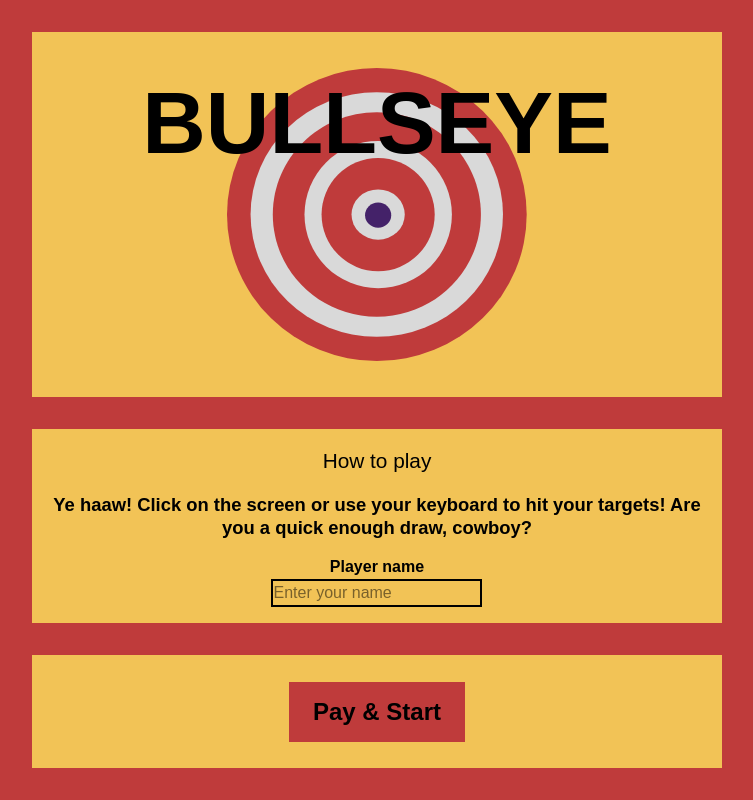
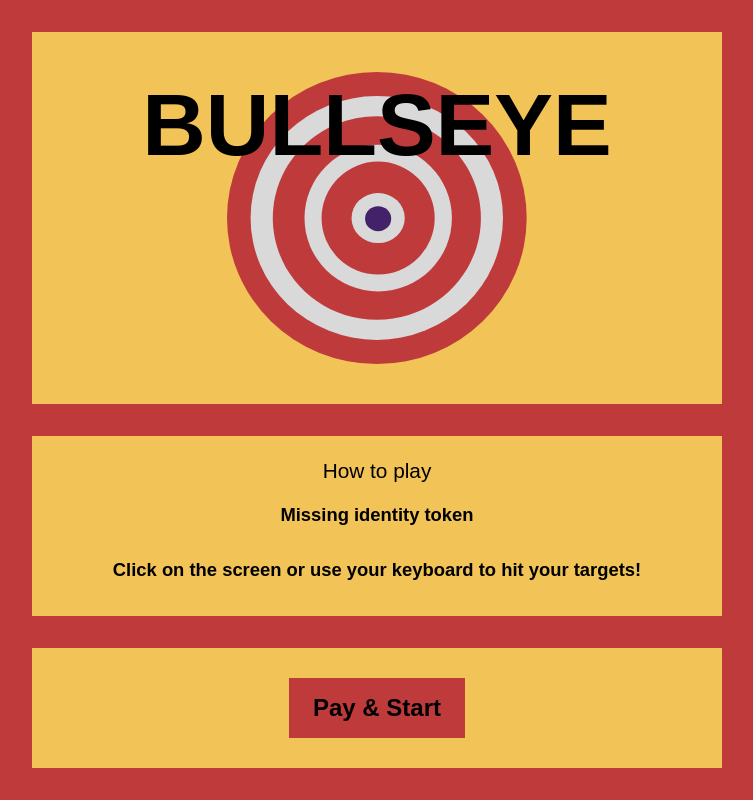
Before and after one commit to EmmaRask/Bullseye, a Next.js app: page / in a window 1280 px wide. Shown: the whole page, without its empty margins (263-1016 px from the left). Built offline with nearby package versions, Linux system fonts and the light colour scheme; a web font is replaced by a local one.

Commit message:
updated code to welcome player in startscreen, aded hooks useTivoliUser to work with tivoli logic

```diff
--- a/features/target-tap-game/components/StartScreen.tsx
+++ b/features/target-tap-game/components/StartScreen.tsx
@@ -2,16 +2,21 @@
 
 import Image from "next/image";
 import { useStartGame } from "../../../hooks/useStartGame";
+import { useTivoliUser } from "../../../hooks/useTivoliUser";
 import styles from "./StartScreen.module.css";
 
 export function StartScreen() {
   const {
-    playerName,
-    setPlayerName,
     isLoading,
     errorMessage,
     handleStartGame,
   } = useStartGame();
+
+  const {
+    playerName,
+    loading,
+    error,
+  } = useTivoliUser();
 
   return (
     <div className={styles.wrapper}>
@@ -32,23 +37,19 @@ export function StartScreen() {
       <section className={styles.panel}>
         <h2>How to play</h2>
 
+        {loading ? (
+          <p>Loading player...</p>
+        ) : error ? (
+          <p>{error}</p>
+        ) : (
+          <p>
+            Howdy {playerName}! Got what it takes to win, partner?
+          </p>
+      )}
+
         <p>
-          Ye haaw! Click on the screen or use your keyboard to hit your
-          targets! Are you a quick enough draw, cowboy?
+          Click on the screen or use your keyboard to hit your targets!
         </p>
-
-        <label className={styles.nameLabel} htmlFor="playerName">
-          Player name
-        </label>
-
-        <input
-          className={styles.nameInput}
-          id="playerName"
-          type="text"
-          value={playerName}
-          onChange={(event) => setPlayerName(event.target.value)}
-          placeholder="Enter your name"
-        />
       </section>
 
       <section className={styles.panel}>
--- /dev/null
+++ b/hooks/useTivoliUser.ts
@@ -0,0 +1,64 @@
+'use client';
+
+import { useEffect, useState } from 'react';
+
+type TivoliUser = {
+  id: number;
+  name: string;
+};
+
+type IdentityResponse = {
+  user: TivoliUser;
+};
+
+export function useTivoliUser() {
+  const [playerName, setPlayerName] = useState<string>('');
+  const [identityToken, setIdentityToken] = useState<string>('');
+  const [loading, setLoading] = useState(true);
+  const [error, setError] = useState<string | null>(null);
+
+  useEffect(() => {
+    async function loadUser() {
+      try {
+        const params = new URLSearchParams(window.location.search);
+
+        const token = params.get('identity_token');
+
+        if (!token) {
+          setError('Missing identity token');
+          return;
+        }
+
+        setIdentityToken(token);
+
+        localStorage.setItem('identity_token', token);
+
+        const response = await fetch(
+          `/api/tivoli/identity-token?token=${token}`
+        );
+
+        if (!response.ok) {
+          throw new Error('Failed to fetch Tivoli user');
+        }
+
+        const data: IdentityResponse = await response.json();
+
+        setPlayerName(data.user.name);
+      } catch (err) {
+        console.error(err);
+        setError('Could not load Tivoli user');
+      } finally {
+        setLoading(false);
+      }
+    }
+
+    loadUser();
+  }, []);
+
+  return {
+    playerName,
+    identityToken,
+    loading,
+    error,
+  };
+}
```
